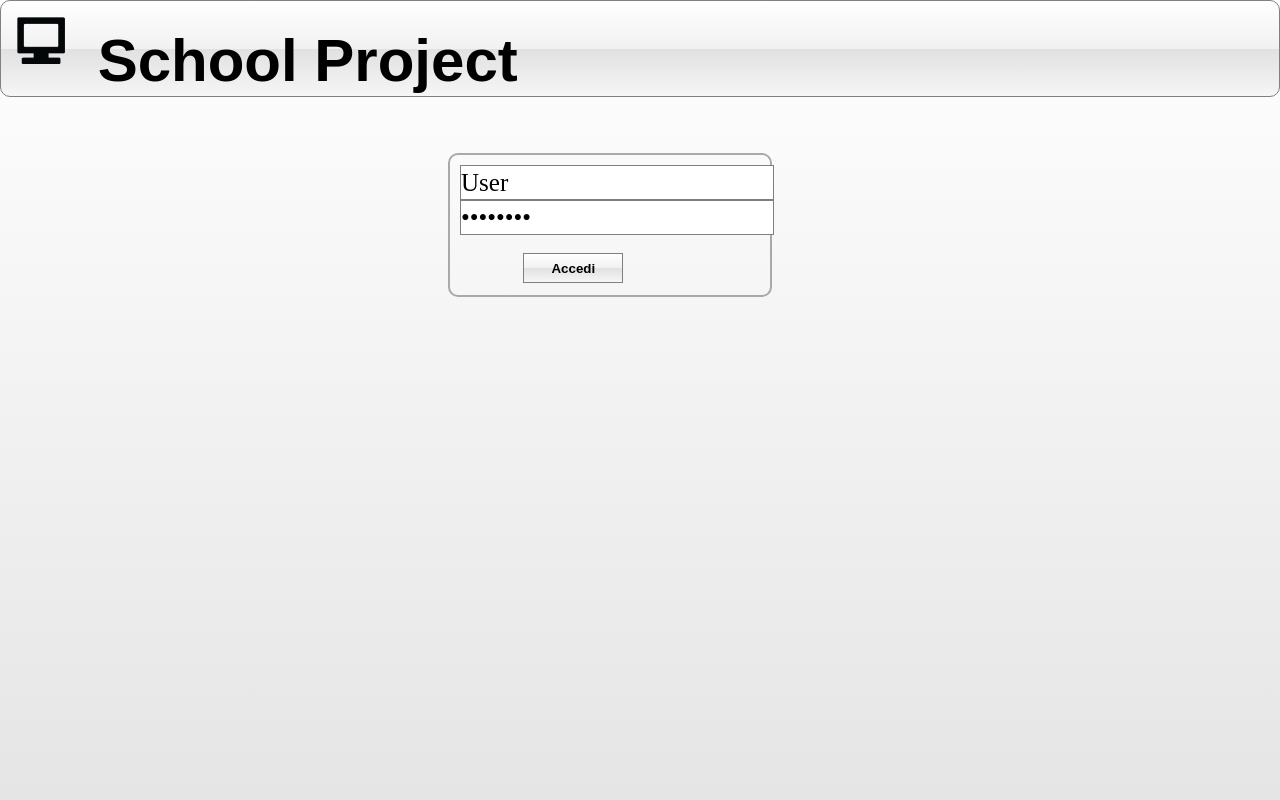
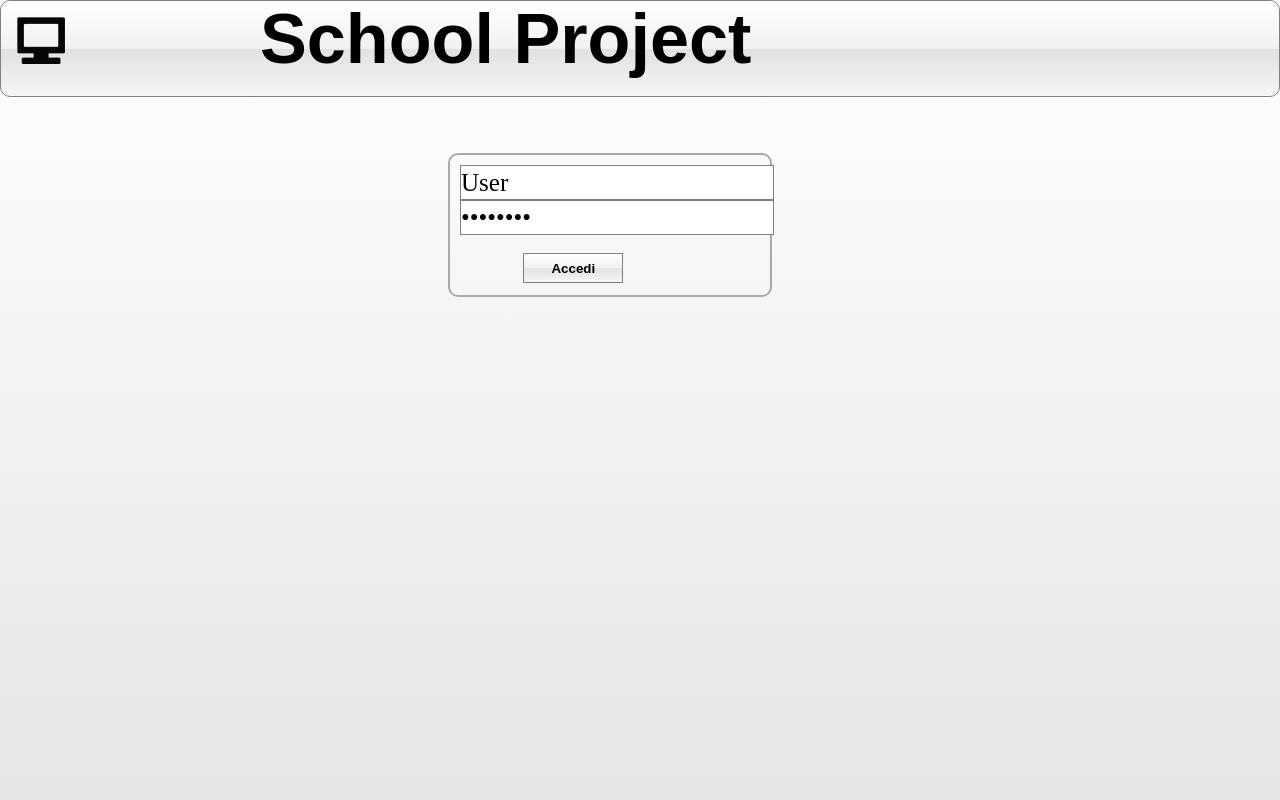
Before and after one commit to sum1190/progetto1, a PHP site: page / in a window 1280 px wide. Run offline with PHP 8.4, Linux system fonts and the light colour scheme.

Commit message:
modificato foglio di stile modiicata index

```diff
--- a/css/main.css
+++ b/css/main.css
@@ -7,10 +7,28 @@ body {
 	background: #ffffff; /* Old browsers */
 	background: -moz-linear-gradient(top, #ffffff 0%, #e5e5e5 100%); /* FF3.6+*/
 	background: -webkit-gradient(linear, left top, left bottom, color-stop(0%,#ffffff), color-stop(100%,#e5e5e5)); /* Chrome,Safari4+ */
+/*
 	background: -webkit-linear-gradient(top, #ffffff 0%,#e5e5e5 100%); /* Chrome10+,Safari5.1+ */
+*/
+/*
 	background: -o-linear-gradient(top, #ffffff 0%,#e5e5e5 100%); /* Opera 11.10+ */
+*/
 	background: -ms-linear-gradient(top, #ffffff 0%,#e5e5e5 100%); /* IE10+ */
-	background: linear-gradient(top bottom, #ffffff 0%,#e5e5e5 100%); /* W3C */
+	background: linear-gradient(to bottom, #ffffff 0%,#e5e5e5 100%); /* W3C */
+
+	background-repeat: 0;
+}
+
+@-moz-document url-prefix() {
+    /* firefox-only css goes here */
+
+}
+
+#headertext
+{
+	position: absolute;
+	top: 30px;
+	left: 260px;
 }
 
 a {
@@ -31,7 +49,7 @@ img {
 	border: 1px solid #7F7F7F;
 	font-family: serif;
 	height: 35px;
-	font-size: 25;
+	font-size: 25px;
 }
 
 #loginbutton
@@ -47,7 +65,6 @@ img {
 	background: -o-linear-gradient(top,  #ffffff 0%,#f1f1f1 50%,#e1e1e1 51%,#f6f6f6 100%); /* Opera 11.10+ */
 	background: -ms-linear-gradient(top,  #ffffff 0%,#f1f1f1 50%,#e1e1e1 51%,#f6f6f6 100%); /* IE10+ */
 	background: linear-gradient(to bottom,  #ffffff 0%,#f1f1f1 50%,#e1e1e1 51%,#f6f6f6 100%); /* W3C */
-	filter: progid:DXImageTransform.Microsoft.gradient( startColorstr='#ffffff', endColorstr='#f6f6f6',GradientType=0 ); /* IE6-9 */
 }
 
 #loginbutton:hover
@@ -93,8 +110,9 @@ img {
 -----------------------------------------------------------------------------*/
 #header {
 	height: 95px;
-	font-size:60;
+	font-size:60px;
 	font-weight: bolder;
+	text-align:center;
 
 	border: solid 1px;
 	border-radius: 10px;
--- a/index.php
+++ b/index.php
@@ -10,8 +10,8 @@
 <div id="wrapper">
 	<div id="header">
 
-	<img src="./img/logo.png" alt="logo" width="80" height="80"></img>
-	School Project
+	<img src="./img/logo.png" alt="logo" width="80" height="80" style="float:left;" />
+	<h3 id="headertext" >School Project</h3>
 	</div>
 
 		<div id="middle">
```
